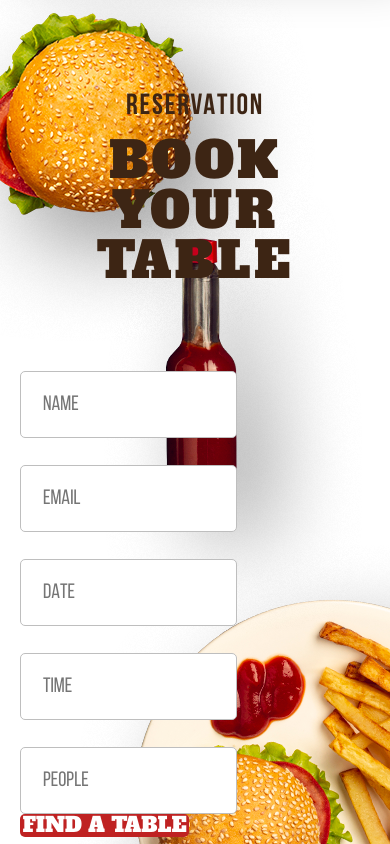
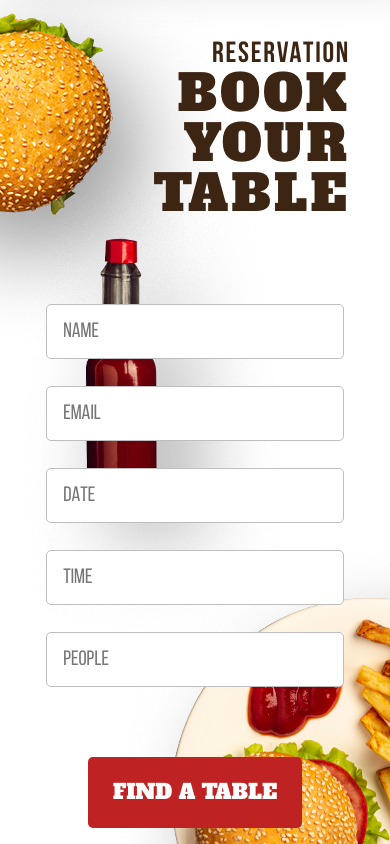
Before and after one commit to Cold-SS/american_food, a plain HTML site: page index.html in a window 390 px wide. Shown: the part 3980-4824 px from the top of the page. Drawn offline with Linux system fonts and the light colour scheme.

Commit message:
Закончена адаптация секции reservation

```diff
--- a/scss/layout/_reservation.scss
+++ b/scss/layout/_reservation.scss
@@ -5,10 +5,31 @@
     background-repeat: no-repeat;
     background-position: 0 0, 100% 100%;
 
+    @media (max-width: 800px) {
+        padding-top: 100px;
+    }
+
+    @media (max-width: 640px) {
+        padding-top: 80px;
+    }
+
+    @media (max-width: 600px) {
+        padding-bottom: 200px;
+    }
+
+    @media (max-width: 440px) {
+        background-position: -80px 0, 150% 120%;
+    }
+
     &>h2 {
         @extend %h2-standart-header;
         font-size: 29.2px;
         letter-spacing: 0.059931em;
+
+        @media (max-width: 800px) {
+            margin-right: 20px;
+            text-align: right;
+        }
     }
 
     &>h3 {
@@ -16,6 +37,20 @@
         margin-top: 15px;
         font-size: 50px;
         letter-spacing: 0.06em;
+
+        @media (max-width: 1050px) {
+            max-width: 400px;
+            margin: 0 auto;
+        }
+
+        @media (max-width: 800px) {
+            margin: 0 20px 0 auto;
+            text-align: right;
+        }
+
+        @media (max-width: 640px) {
+            max-width: 250px;
+        }
     }
 
     &__form {
@@ -25,11 +60,20 @@
         max-width: 784px;
         margin: 85px auto 0 auto;
 
+        @media (max-width: 600px) {
+            flex-direction: column;
+            align-items: center;
+        }
+
         %form-element {
             flex: 0 1 48.341836%;
             border-radius: 5px;
             font-size: 20.8px;
             text-transform: uppercase;
+
+            @media (max-width: 600px) {
+                width: 85%;;
+            }
         }
 
         input {
@@ -38,6 +82,10 @@
             font-family: $bebas, serif;
             color: $greyish-brown;
             border: solid 1px $pinkish-grey;
+
+            @media (max-width: 600px) {
+                padding: 16px;
+            }
 
             &:not(:last-of-type) {
                 margin-bottom: 27px;
@@ -61,6 +109,12 @@
             &:active {
                 transform: scale(0.95);
             }
+
+            @media (max-width: 600px) {
+                width: auto;
+                margin-top: 70px;
+                padding: 25px;
+            }
         }
     }
 }
```
Also changed, not shown: css/styles.min.css.
